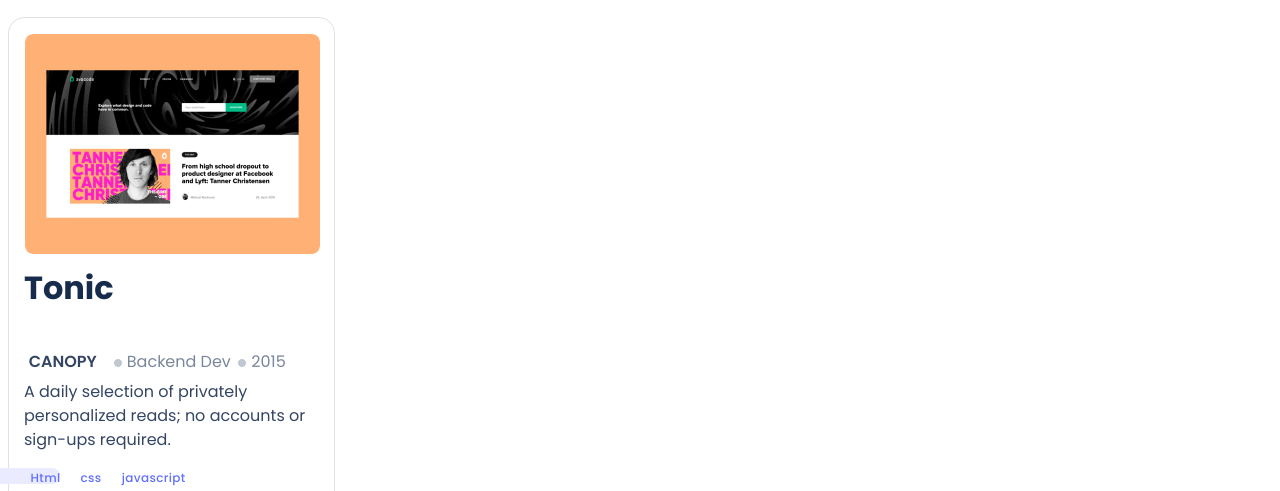
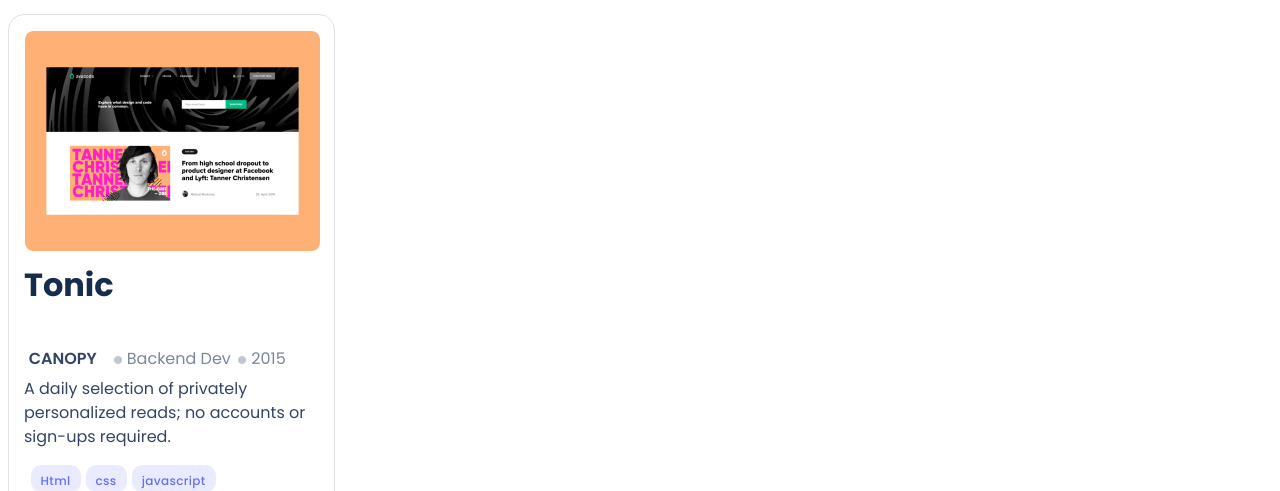
Before and after one commit to Ddiiro/mobileFirst, a website: page index.html in a window 1280 px wide. Shown: the part 461-952 px from the top of the page. Drawn offline with Linux system fonts and the light colour scheme.

Commit message:
Adjust all required changes from the code reviewer on the index page and styling file

```diff
--- a/index.html
+++ b/index.html
@@ -38,7 +38,8 @@
             <li> <a href=""><img src="Images/Vector.svg" alt=""></a></li>
         </ul>
     </main>
-    <section id="secondPage">
+    <section class="grid-container">
+    <section class="grid-item">
         <img class="snap" src="Images/Snapshoot Portfolio.png" alt="">
         <h2 class="tonic">Tonic</h2>
         <div class="container">
@@ -71,7 +72,7 @@
          <button class="button"><a href="">See Project</a></button>
 
     </section>
-    <section id="secondPage">
+    <section class="grid-item">
         <img class="snap" src="Images/Snapshoot Portfolio (2).png" alt="">
         <h2 class="multi">Multi-Post
             Stories</h2>
@@ -105,7 +106,7 @@
          <button class="button"><a href="">See Project</a></button>
 
     </section>
-    <section id="secondPage">
+    <section class="grid-item">
         <img class="snap" src="Images/Snapshoot Portfolio (1).png" alt="">
         <h2 class="tonic">Tonic</h2>
         <div class="container">
@@ -138,7 +139,7 @@
          <button class="button"><a href="">See Project</a></button>
 
     </section>
-    <section id="secondPage">
+    <section class="grid-item">
         <img class="snap" src="Images/Snapshoot Portfolio (3).png" alt="">
         <h2 class="multi">Multi-Post
             Stories</h2>
@@ -172,6 +173,8 @@
          <button class="button"><a href="">See Project</a></button>
 
     </section>
+
+     </section>
     <section class="about">
         <h2 class="multi">About Myself</h2>
     <p>
--- a/style.css
+++ b/style.css
@@ -90,8 +90,8 @@ ul li {
   padding-bottom: 10vh;
 }
 
-#secondPage {
-  margin-top: 20px;
+.grid-item {
+  margin-top: 20px 20px;
   box-sizing: border-box;
   display: flex;
   flex-direction: column;
@@ -154,6 +154,7 @@ ul li {
 }
 
 .canopy {
+  display: flex;
   width: 55px;
   height: 16px;
   font-family: 'Poppins', sans-serif;
@@ -200,14 +201,23 @@ ul li {
 }
 
 .link {
-  background-color: #ebebff;
-  border-radius: 8px;
   display: flex;
   width: 29px;
-  height: 16px;
+  height: 10px;
   position: relative;
   right: 50%;
   text-decoration: none;
+}
+
+.link li {
+  margin: 0 5px 12px 0;
+  background: #ebebff;
+  font-family: 'Poppins', sans-serif;
+  padding: 0 10px;
+  font-size: 18px;
+  border-radius: 10px;
+  color: #6070ff;
+  cursor: pointer;
 }
 
 a {
@@ -215,7 +225,6 @@ a {
   font-style: normal;
   font-weight: 500;
   font-size: 12px;
-  line-height: 16px;
   letter-spacing: 0.03em;
   color: #6070ff;
   text-decoration: none;
@@ -267,6 +276,7 @@ a {
 
 button:hover {
   background-color: #6070ff;
+  color: #fff;
   display: flex;
   flex-direction: row;
   align-items: center;
@@ -325,6 +335,7 @@ button a:hover {
 }
 
 .lang {
+  margin-top: 20px;
   display: flex;
   align-items: baseline;
   width: 90%;
```
